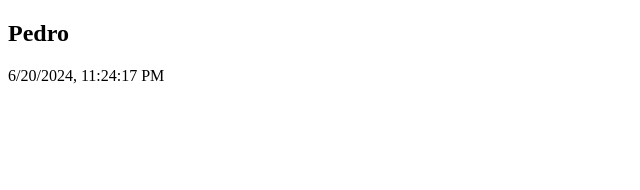
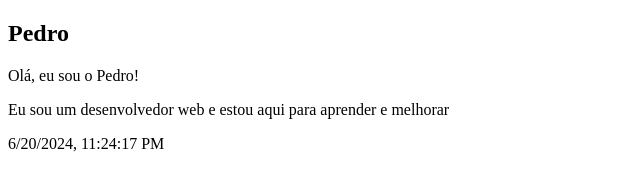
Before and after one commit to Pedrosantosdepaula/projeto2, a plain HTML site: page index.html in a window 1280 px wide. Shown: the whole page, without its empty margins (0-640 px from the left). Drawn offline with Linux system fonts and the light colour scheme.

Commit message:
Alteração feita por Breno

```diff
--- a/index.html
+++ b/index.html
@@ -7,6 +7,8 @@
 </head>
 <body>
     <h2>Pedro</h2>
+    <p>Olá, eu sou o Pedro!</p>
+    <p>Eu sou um desenvolvedor web e estou aqui para aprender e melhorar
     <p id="date"></p>
     <script src="js/script.js"></script>
 </body>
```
